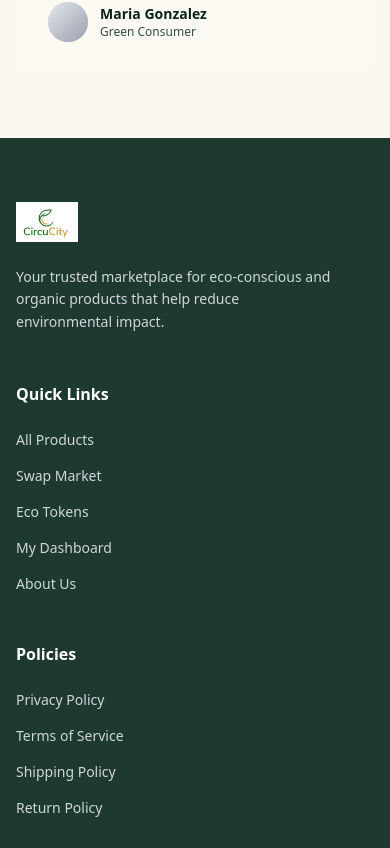
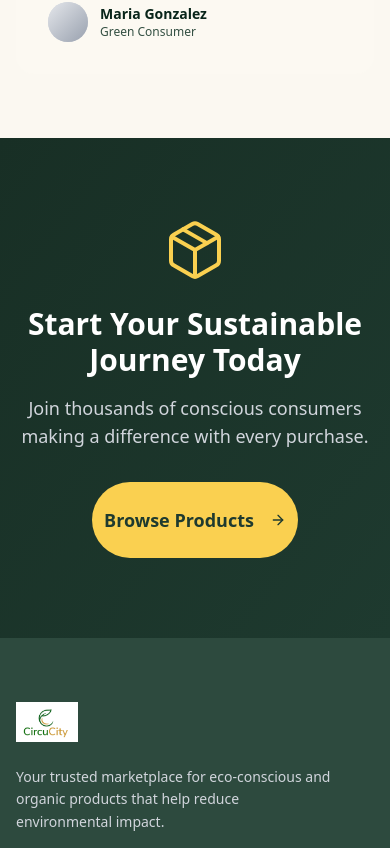
Before and after one commit to songokjesse/eco_ecommerce, a Next.js app: page / in a window 390 px wide. Shown: the part 7016-7864 px from the top of the page. Built offline with nearby package versions, Linux system fonts and the light colour scheme; no server answers.

Commit message:
feat: Add a new CTA component to the home page and update the footer's background color.

```diff
--- a/app/page.tsx
+++ b/app/page.tsx
@@ -7,6 +7,7 @@ import { FeaturedProducts } from "@/components/home/FeaturedProducts";
 import { PromoBanners } from "@/components/home/PromoBanners";
 import { Categories } from "@/components/home/Categories";
 import { Testimonials } from "@/components/home/Testimonials";
+import { CTA } from "@/components/home/CTA";
 
 export default function Home() {
   return (
@@ -18,6 +19,7 @@ export default function Home() {
       <PromoBanners />
       <Categories />
       <Testimonials />
+      <CTA />
     </>
   );
 }
--- /dev/null
+++ b/components/home/CTA.tsx
@@ -0,0 +1,39 @@
+import Link from 'next/link';
+import { Button } from '@/components/ui/button';
+import { ArrowRight, Package } from 'lucide-react';
+
+export function CTA() {
+    return (
+        <section className="bg-gradient-to-br from-[#182f25] to-[#1e3a2f] py-20 text-center relative overflow-hidden">
+            {/* Background decoration (optional/implied from screenshot context) */}
+            <div className="absolute inset-0 opacity-10 pointer-events-none">
+                {/* Could use a pattern or subtle image here to match screenshot texture if needed */}
+            </div>
+
+            <div className="container mx-auto px-4 relative z-10 flex flex-col items-center">
+
+                {/* Icon */}
+                <div className="mb-6 text-[#fad050]">
+                    <Package className="h-16 w-16" strokeWidth={1.5} />
+                </div>
+
+                {/* Heading */}
+                <h2 className="text-3xl md:text-5xl font-bold text-white mb-4">
+                    Start Your Sustainable Journey Today
+                </h2>
+
+                {/* Subheading */}
+                <p className="text-gray-300 text-lg mb-8 max-w-2xl mx-auto">
+                    Join thousands of conscious consumers making a difference with every purchase.
+                </p>
+
+                {/* Button */}
+                <Link href="/products">
+                    <Button className="bg-[#fad050] hover:bg-[#eaca40] text-[#1e3a2f] font-bold text-lg rounded-full px-8 py-6 h-auto">
+                        Browse Products <ArrowRight className="ml-2 h-5 w-5" />
+                    </Button>
+                </Link>
+            </div>
+        </section>
+    );
+}
--- a/components/layout/Footer.tsx
+++ b/components/layout/Footer.tsx
@@ -4,7 +4,7 @@ import { Leaf, Facebook, Twitter, Instagram, Linkedin, Mail } from 'lucide-react
 
 export function Footer() {
     return (
-        <footer className="bg-[#1e3a2f] text-white pt-16">
+        <footer className="bg-[#2d4a3e] text-white pt-16">
             <div className="container mx-auto px-4 pb-16">
                 <div className="grid grid-cols-1 md:grid-cols-2 lg:grid-cols-4 gap-12">
 
```
